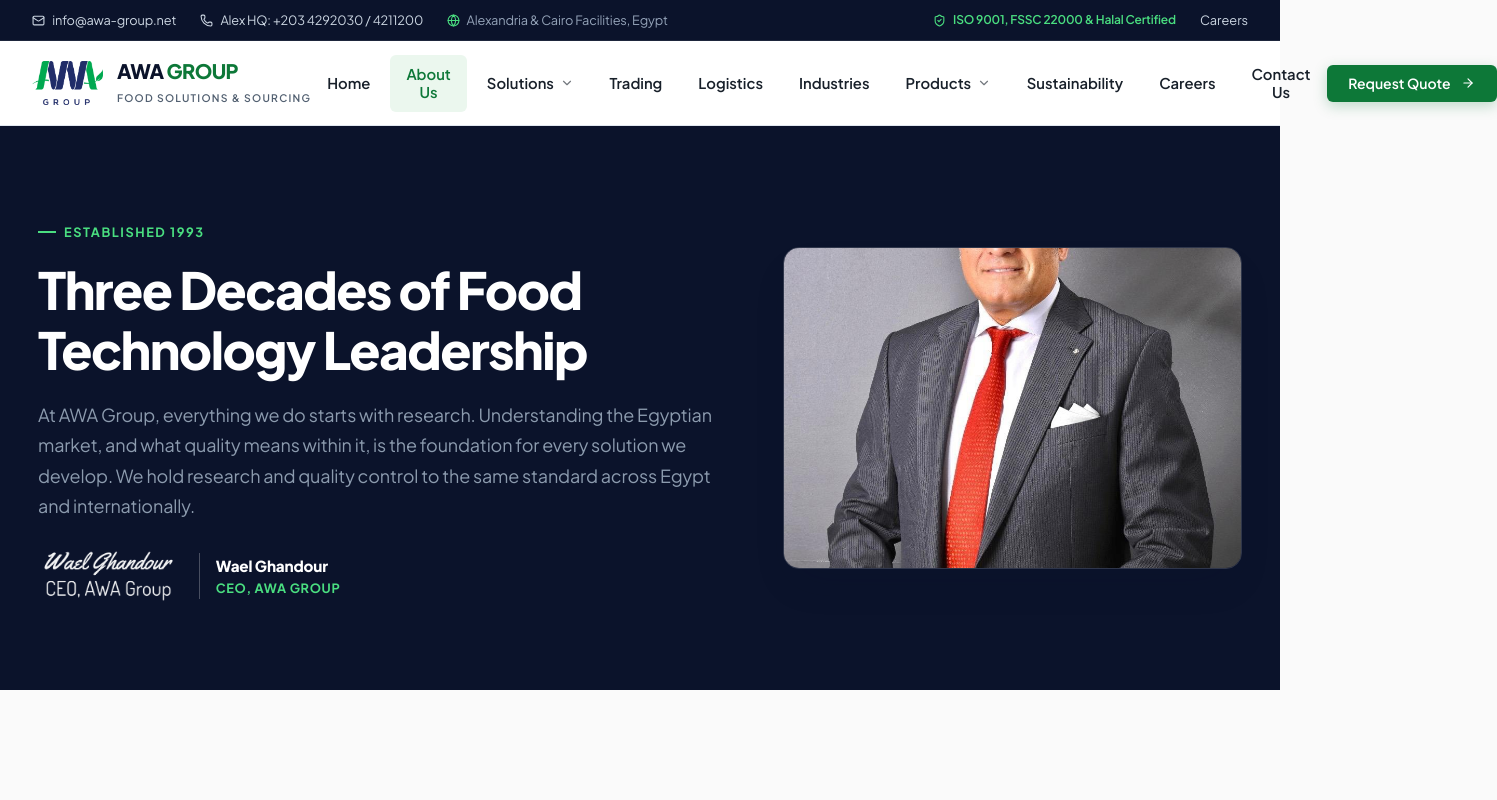
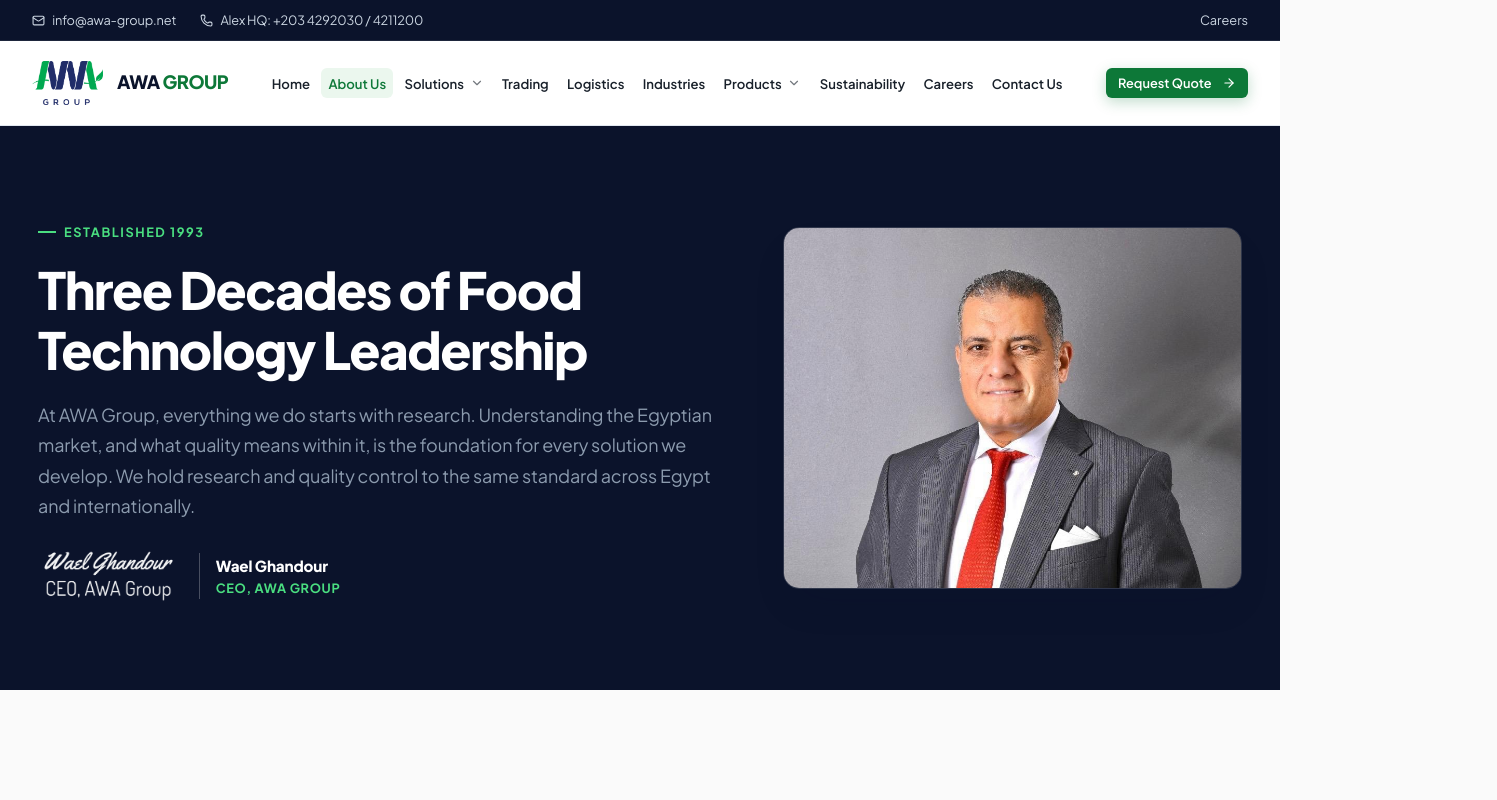
Before and after one commit to Ahmed-Na7rawy/awa-website, a React (Vite) app: page / in a window 1280 px wide. Both pictures are taken after a click on the button "About Us". Shown: the top 800 px of the page, 1497 px wide, since content can reach past the window. Built offline with nearby package versions, Linux system fonts and the light colour scheme.

Commit message:
Fix laptop navbar overflow on 1025px-1400px screens and adjust Mr. Wael Ghandour photo framing

```diff
--- a/src/components/Navbar.tsx
+++ b/src/components/Navbar.tsx
@@ -40,13 +40,13 @@
               <Phone size={13} />
               <span>Alex HQ: {COMPANY_CONTACT.phoneAlex}</span>
             </a>
-            <div className="top-bar-item top-bar-hide-mobile" style={{ gap: '0.4rem', color: '#94A3B8' }}>
+            <div className="top-bar-item top-bar-hide-laptop" style={{ gap: '0.4rem', color: '#94A3B8' }}>
               <Globe size={13} color="#4ADE80" />
               <span>Alexandria & Cairo Facilities, Egypt</span>
             </div>
           </div>
           <div className="top-bar-links">
-            <div className="top-bar-item top-bar-hide-mobile" style={{ fontSize: '0.75rem', fontWeight: 600, color: '#4ADE80' }}>
+            <div className="top-bar-item top-bar-hide-laptop" style={{ fontSize: '0.75rem', fontWeight: 600, color: '#4ADE80' }}>
               <ShieldCheck size={13} />
               <span>ISO 9001, FSSC 22000 & Halal Certified</span>
             </div>
--- a/src/index.css
+++ b/src/index.css
@@ -1009,10 +1009,21 @@
 }
 
 /* Media Queries & Responsive Design */
-@media (max-width: 1024px) {
+@media (max-width: 1400px) {
+  .nav-link { padding: 0.45rem 0.6rem; font-size: 0.85rem; }
+  .top-bar-hide-laptop { display: none !important; }
+}
+
+@media (max-width: 1280px) {
+  .nav-link { padding: 0.4rem 0.45rem; font-size: 0.82rem; }
+  .brand-sub { display: none !important; }
+  .brand-title { font-size: 1.15rem; }
+  .nav-actions .btn-sm { padding: 0.45rem 0.75rem; font-size: 0.8rem; }
+}
+
+@media (max-width: 1180px) {
   .nav-menu { display: none !important; }
   .mobile-toggle { display: flex !important; align-items: center; justify-content: center; background: none; border: none; cursor: pointer; }
-  .top-bar-hide-mobile { display: none !important; }
   .editorial-grid { grid-template-columns: 1fr; gap: 3rem; }
   .pillars-editorial { grid-template-columns: 1fr; gap: 2.5rem; }
   .sectors-row-grid { grid-template-columns: repeat(2, 1fr); }
@@ -1030,7 +1041,6 @@
   .container, .container-wide { padding: 0 1.25rem; }
   .brand-logo-img { height: 36px; }
   .brand-title { font-size: 1.1rem; }
-  .brand-sub { font-size: 0.6rem; }
   .nav-actions { gap: 0.5rem; }
   .nav-cta-btn { padding: 0.5rem 0.9rem; font-size: 0.825rem; }
   .hero-slider { height: auto; min-height: 520px; }
@@ -1056,7 +1066,7 @@
 }
 
 @media (max-width: 480px) {
-  .brand-sub { display: none !important; }
+  .brand-title { font-size: 1rem; }
   .nav-cta-btn span { display: none; }
   .nav-cta-btn { padding: 0.5rem 0.65rem; border-radius: var(--radius-sm); }
   .hero-title { font-size: 1.85rem; }
--- a/src/pages/AboutPage.tsx
+++ b/src/pages/AboutPage.tsx
@@ -51,7 +51,7 @@
               <img
                 src="/images/pages/home/Image2-3.jpg"
                 alt="AWA Group Corporate Leadership"
-                style={{ width: '100%', height: '320px', objectFit: 'cover' }}
+                style={{ width: '100%', height: '360px', objectFit: 'cover', objectPosition: 'center 10%' }}
               />
             </div>
           </div>
```
